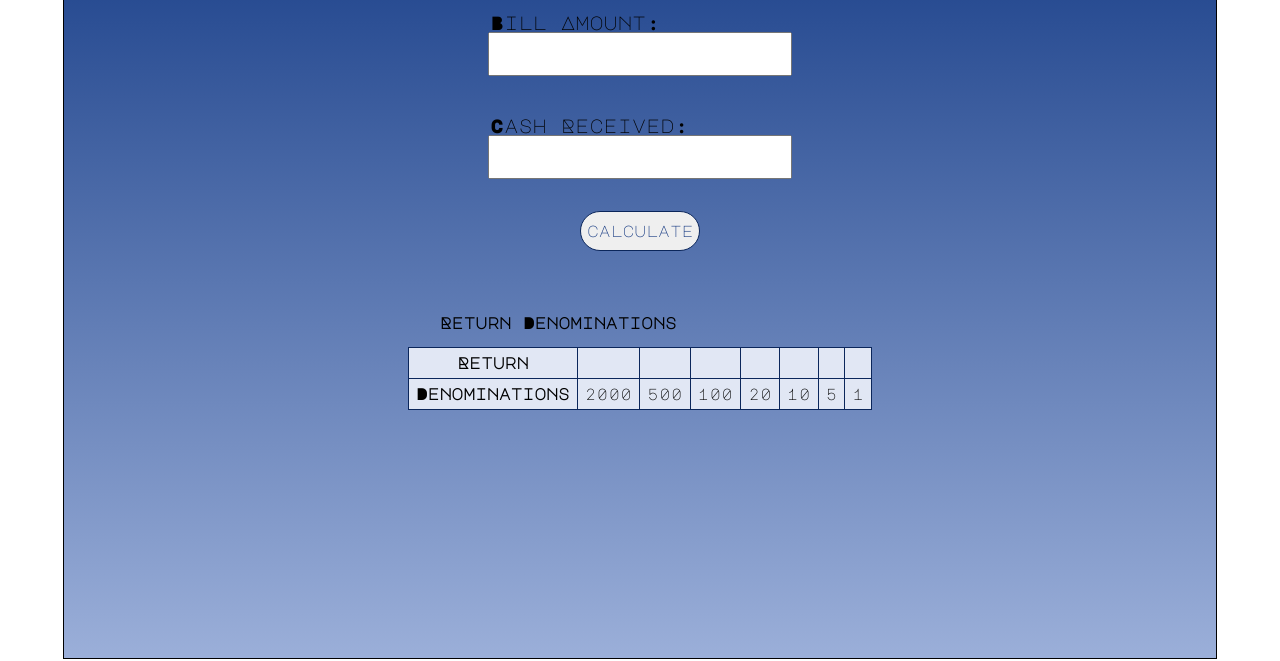
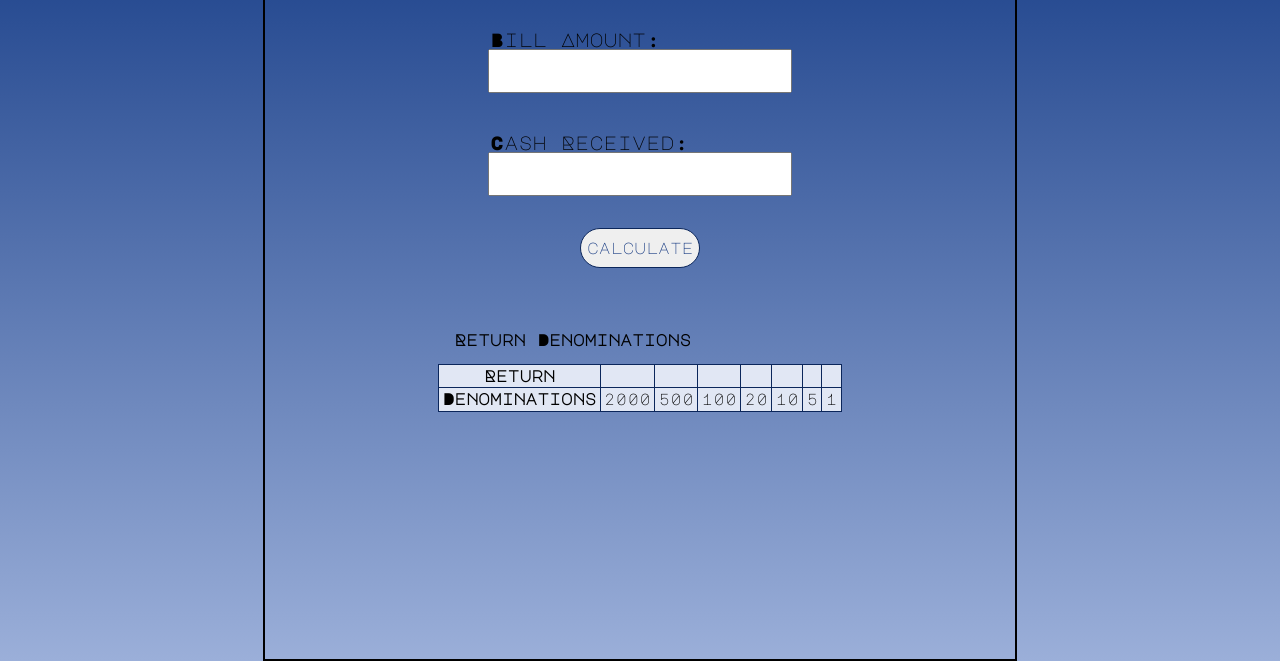
Before and after one commit to manavsinghrajput/cash-register-app, a plain HTML site: page index.html in a window 1280 px wide. Shown: the part 143-804 px from the top of the page. Drawn offline with Linux system fonts and the light colour scheme.

Commit message:
style: made style changes

```diff
--- a/styles.css
+++ b/styles.css
@@ -3,19 +3,19 @@
 body {
     margin: 0;
     font-family: 'Major Mono Display', monospace;
+    background: linear-gradient(#103783, #9bafd9);
 }
 
 .container {
     height: 100vh;
-    max-width: 90%;
+    max-width: 750px;
     display: flex;
     flex-direction: column;
     /* justify-content: space-between; */
     align-items: center;
     margin: 0 auto;
-    border: 1px solid;
+    border: 2px solid;
     overflow: scroll;
-    background: linear-gradient(#103783, #9bafd9);
 
 }
 
@@ -76,19 +76,20 @@ body {
     border-collapse: collapse;
     margin: 1rem;
     background: #E1E7F4;
+    box-sizing: content-box;
+}
+
+caption {
+    padding: 1rem;
+    text-align: left;
+    font-weight: bold;
 }
 
 th,
 td {
-    padding: 7px;
+    padding: .2rem;
     /* width: 80px; -- find out more about this */
     border: 1px solid #0B265B;
     text-align: center;
     /* letter-spacing: 1px; */
 }
-
-caption {
-    padding: 1rem 2rem;
-    text-align: left;
-    font-weight: bold;
-}
```
